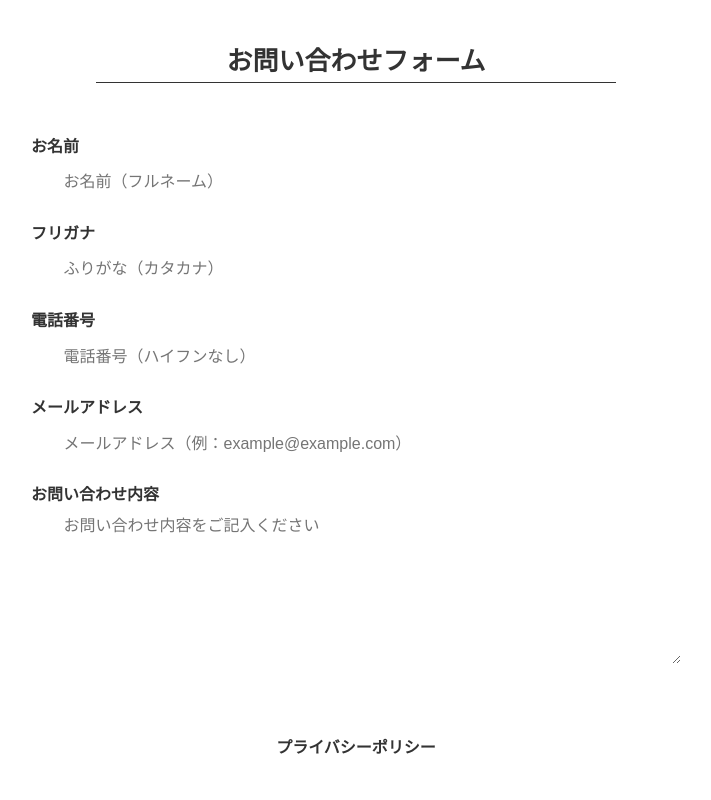
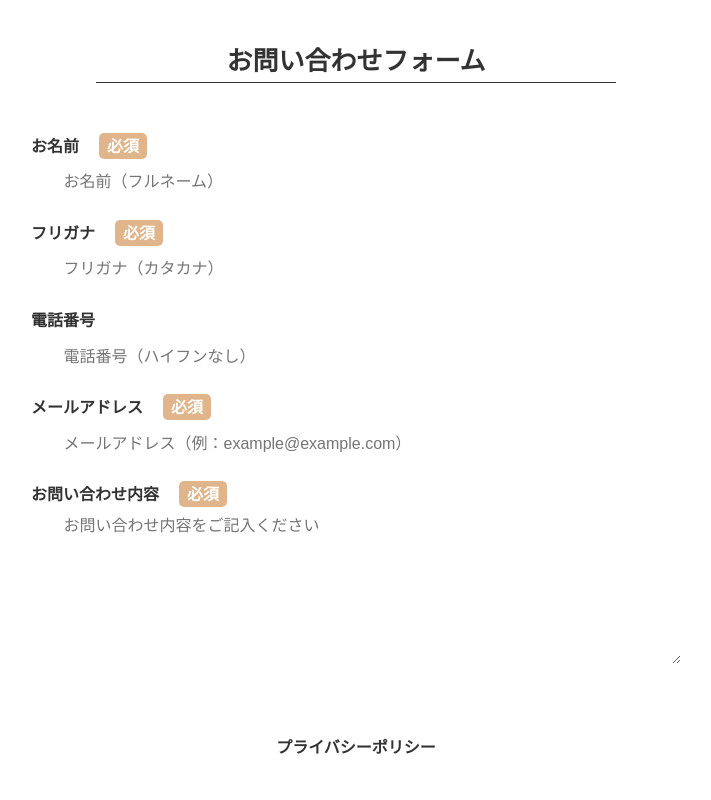
Before and after one commit to y3kh6s03/Fresco-site, a Next.js app: page /Contact in a window 1280 px wide. Shown: the part 940-1740 px from the top of the page, without its empty margins (284-995 px from the left). Built offline with nearby package versions, Linux system fonts and the light colour scheme; a web font is replaced by a local one.

Commit message:
contact complete

```diff
--- a/app/Contact/components/Form/Form.jsx
+++ b/app/Contact/components/Form/Form.jsx
@@ -38,7 +38,7 @@ export const Form = () => {
         return data;
     }
     const localStrageData = localDatas();
-    console.log(localStrageData)
+
 
     return (
         <section className="form container">
@@ -49,28 +49,28 @@ export const Form = () => {
                     お問い合わせフォーム
                 </h3>
                 <div className="form__form__item">
-                    <label htmlFor="name">お名前</label>
-                    <input id="name" type="text" name="name" placeholder="お名前（フルネーム）" value={localStrageData.name ? localStrageData.name : formData.name} onChange={handleChange} />
+                    <label htmlFor="name">お名前<span>必須</span></label>
+                    <input id="name" type="text" name="name" placeholder="お名前（フルネーム）" value={localStrageData.name ? localStrageData.name : formData.name} onChange={handleChange} required/>
                 </div>
 
                 <div className="form__form__item">
-                    <label htmlFor="name">フリガナ</label>
-                    <input id="furigana" type="text" name="furigana" placeholder="ふりがな（カタカナ）" value={localStrageData.furigana ? localStrageData.furigana : formData.furigana} onChange={handleChange} />
+                    <label htmlFor="name">フリガナ<span>必須</span></label>
+                    <input id="furigana" type="text" name="furigana" placeholder="フリガナ（カタカナ）" value={localStrageData.furigana ? localStrageData.furigana : formData.furigana} onChange={handleChange} required/>
                 </div>
 
                 <div className="form__form__item">
                     <label htmlFor="name">電話番号</label>
-                    <input id="tel" type="tel" name="tel" placeholder="電話番号（ハイフンなし）" value={localStrageData.tel ? localStrageData.tel : formData.tel} onChange={handleChange} />
+                    <input id="tel" type="tel" name="tel" placeholder="電話番号（ハイフンなし）" value={localStrageData.tel ? localStrageData.tel : formData.tel} onChange={handleChange} required/>
                 </div>
 
                 <div className="form__form__item">
-                    <label htmlFor="name">メールアドレス</label>
-                    <input id="mail" type="text" name="mail" placeholder="メールアドレス（例：example@example.com）" value={localStrageData.mail ? localStrageData.mail : formData.mail} onChange={handleChange} />
+                    <label htmlFor="name">メールアドレス<span>必須</span></label>
+                    <input id="mail" type="text" name="mail" placeholder="メールアドレス（例：example@example.com）" value={localStrageData.mail ? localStrageData.mail : formData.mail} onChange={handleChange} required/>
                 </div>
 
                 <div className="form__form__item">
-                    <label htmlFor="name">お問い合わせ内容</label>
-                    <textarea id="text" type="text" name="text" placeholder="お問い合わせ内容をご記入ください" value={localStrageData.text ? localStrageData.text : formData.text} onChange={handleChange} />
+                    <label htmlFor="name">お問い合わせ内容<span>必須</span></label>
+                    <textarea id="text" type="text" name="text" placeholder="お問い合わせ内容をご記入ください" value={localStrageData.text ? localStrageData.text : formData.text} onChange={handleChange} required/>
                 </div>
 
                 <div className="form__form__policy">
--- a/app/Contact/components/Form/Form.scss
+++ b/app/Contact/components/Form/Form.scss
@@ -26,14 +26,16 @@
         max-width: 650px;
         margin: 0 auto;
 
-        & .form__hidden{
+        & .form__hidden {
             animation: formAnimation .5 forwards;
+
             @keyframes formAnimation {
-                0%{
+                0% {
                     opacity: 1;
                     transform: translateY(0);
                 }
-                100%{
+
+                100% {
                     opacity: 0;
                     display: none;
                     transform: translateY(-100%);
@@ -50,6 +52,15 @@
             & label {
                 font-weight: bold;
                 margin-bottom: 5px;
+
+                & span {
+                    content: "必須";
+                    color: white;
+                    padding: 2px 8px;
+                    margin-left: 20px;
+                    background-color: $cOrange;
+                    border-radius: 5px;
+                }
             }
 
             & input,
@@ -139,11 +150,12 @@
             }
 
             & button {
-                @extend .font-lg;
+                @extend .font-md;
                 display: block;
                 border-style: none;
                 background-color: transparent;
                 position: relative;
+                cursor: pointer;
             }
 
             &__enText {
@@ -206,7 +218,7 @@
                     }
                 }
 
-                & .contents__form__button__enText {
+                & .form__form__button__enText {
                     transform: translateY(0%);
                 }
             }
```
Also changed, not shown: 1 other file (tests, documents, lock files or other folders).
